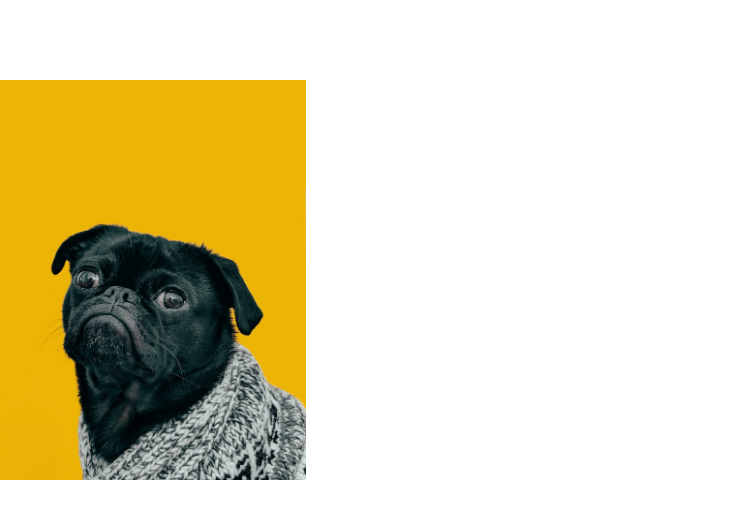
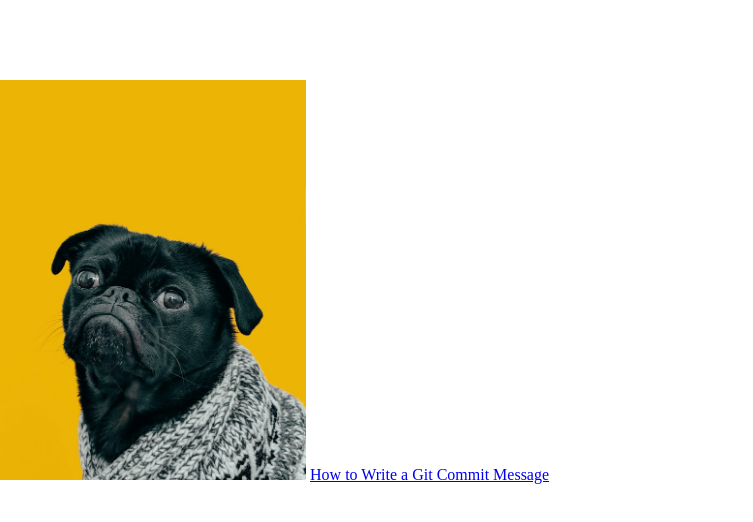
Before and after one commit to JTRIII/odin-project-walkthrough, a plain HTML site: page html_foundations/links-and-images/index.html in a window 1280 px wide. Shown: the full height of the page, 527-1280 px from the left. Drawn offline with Linux system fonts and the light colour scheme.

Commit message:
Added link for how to write a git commit message

```diff
--- a/html_foundations/links-and-images/index.html
+++ b/html_foundations/links-and-images/index.html
@@ -21,5 +21,7 @@
         <img src="https://www.theodinproject.com/mstile-310x310.png" alt="The Odin Project Logo" height="310" width="310">
         <img src="./images/dog.jpg" alt="Black Pug in Scarf with Yellow Background" height="400" width="310">
 
+        <a href="https://cbea.ms/git-commit/#separate">How to Write a Git Commit Message</a>
+
     </body>
 </html>
```
